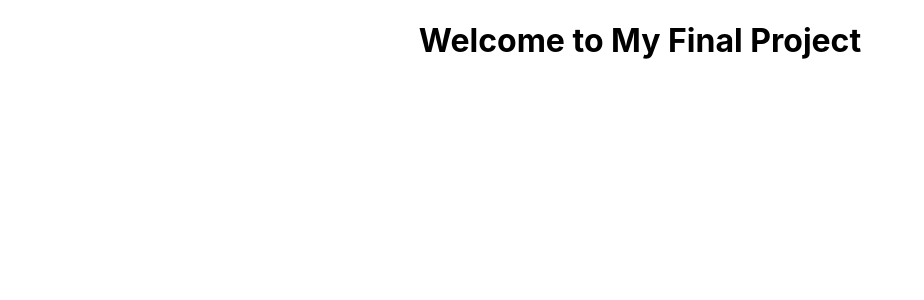
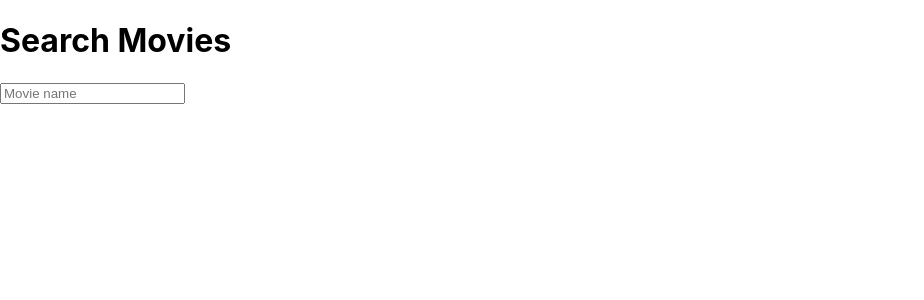
Before and after one commit to azake-stud/final-app, a React (Create React App) app: page / in a window 1280 px wide. Shown: the top 300 px of the page, without its empty margins (0-924 px from the left). Built offline with nearby package versions, Linux system fonts and the light colour scheme.

Commit message:
search part added

```diff
--- a/src/App.js
+++ b/src/App.js
@@ -1,10 +1,11 @@
-import logo from './logo.svg';
+import './index.css';
 import './App.css';
 
 function App() {
   return (
-    <div className="App">
-      <h1>Welcome to My Final Project</h1>
+    <div className="container">
+      <h1 className='title'>Search Movies</h1>
+      <input placeholder='Movie name' className='search-item' type="" />
     </div>
   );
 }
--- a/src/index.css
+++ b/src/index.css
@@ -11,3 +11,10 @@ code {
   font-family: source-code-pro, Menlo, Monaco, Consolas, 'Courier New',
     monospace;
 }
+.conatiner{
+  margin: auto;
+  min-width: 1200px;
+  background-color: rgb(151, 241, 83);
+  height: 100px;
+  padding: 50px 30px 10px 30px;
+}
```
